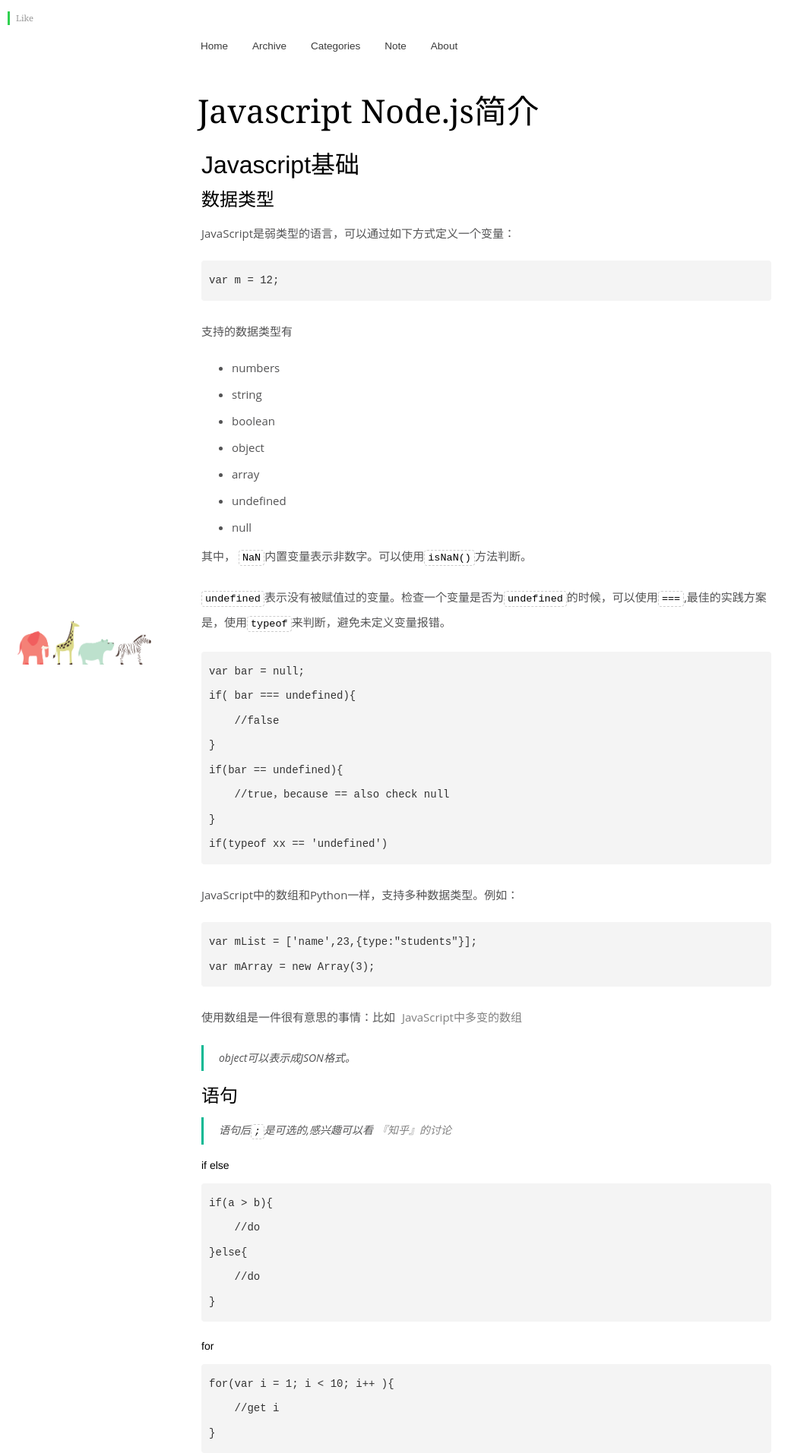
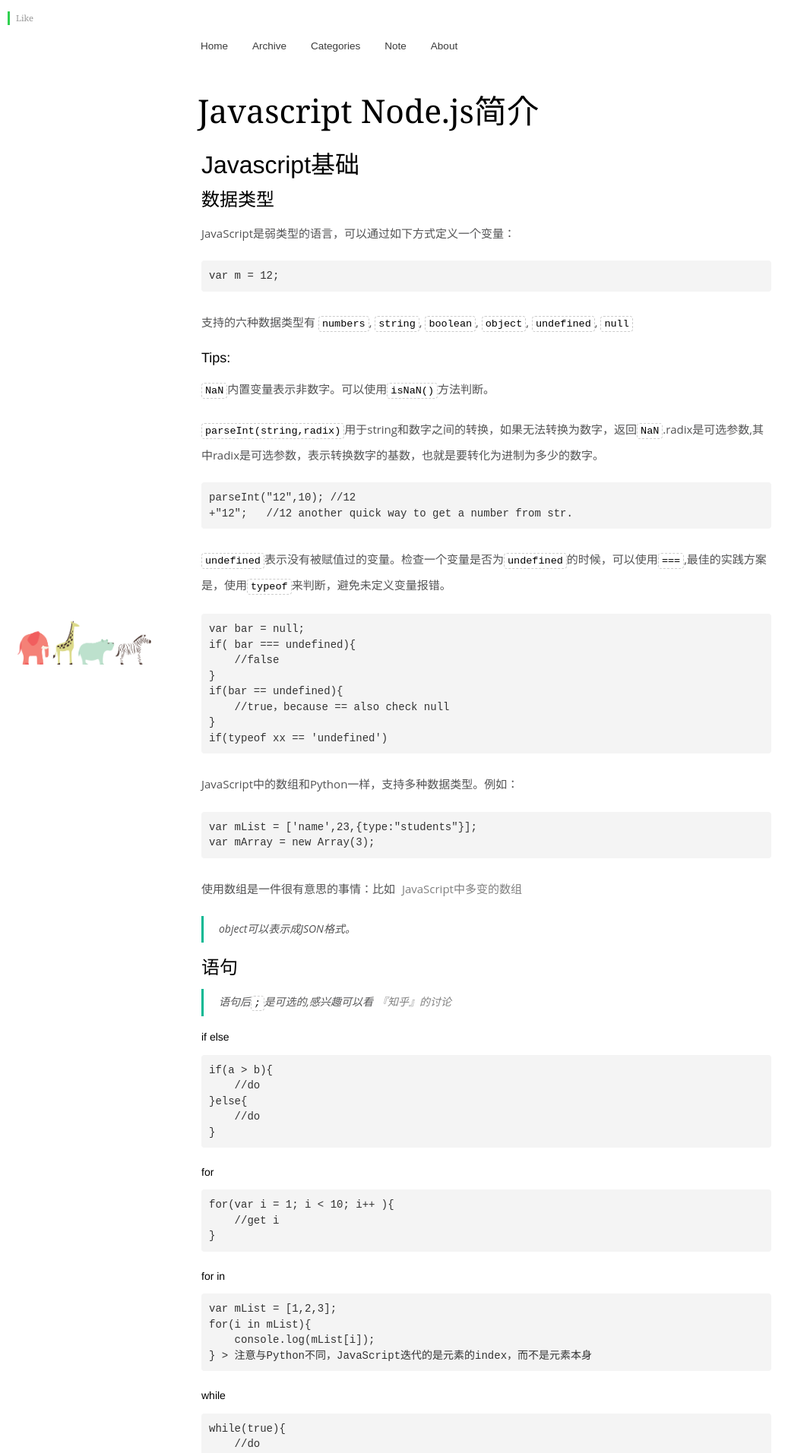
Before and after one commit to leeon/leeon.github.com, a Jekyll site: the page built from note/language/javascript.md, in a window 1280 px wide. Shown: the top 1913 px of the page at 76% size, without its empty margins (0-1062 px from the left). Built offline with Jekyll 4.4.1, drawn with Linux system fonts in a browser that asks for light colours; Markdown is read by kramdown in place of the engine named in the settings; comment, search, counter and statistics services are not loaded; some of the changed text lies outside the part shown.

```diff
--- a/note/language/javascript.md
+++ b/note/language/javascript.md
@@ -14,17 +14,18 @@ JavaScript是弱类型的语言，可以通过如下方式定义一个变量：
 
     var m = 12;
 
-支持的数据类型有
+支持的六种数据类型有 `numbers`, `string`, `boolean`, `object`, `undefined`, `null`
 
-+ numbers
-+ string
-+ boolean
-+ object
-+ array
-+ undefined
-+ null
+####Tips:
 
-其中， `NaN`内置变量表示非数字。可以使用`isNaN()`方法判断。
+`NaN`内置变量表示非数字。可以使用`isNaN()`方法判断。
+
+`parseInt(string,radix)`用于string和数字之间的转换，如果无法转换为数字，返回`NaN`.radix是可选参数,其中radix是可选参数，表示转换数字的基数，也就是要转化为进制为多少的数字。
+
+    parseInt("12",10); //12
+    +"12";   //12 another quick way to get a number from str.
+
+
 
 `undefined`表示没有被赋值过的变量。检查一个变量是否为`undefined`的时候，可以使用`===`,最佳的实践方案是，使用`typeof`来判断，避免未定义变量报错。
 
--- a/style/style.css
+++ b/style/style.css
@@ -72,7 +72,7 @@ ul, ol {margin: 0px; list-style:disc;}
 
 code {border:1px dashed #ccc;  -moz-border-radius:4px;-webkit-border-radius:4px;border-radius:4px; box-shadow:inset 1px 1px white; font-family:monospace; color:black; background: white;}
 
-pre {padding:10px; background:#f4f4f4;  -moz-border-radius:4px;-webkit-border-radius:4px;border-radius:4px;border:none;line-height:2.5em}
+pre {padding:10px; background:#f4f4f4;  -moz-border-radius:4px;-webkit-border-radius:4px;border-radius:4px;border:none;line-height:1.5em}
 pre code {border: none; box-shadow: none; font-size: 14px}
 pre {margin-bottom: 25px}
 
```
Also changed, not shown: other parts of note/language/javascript.md (+6 -1 lines), _posts/book/2014-02-10-what-startup-talks-in-zhihu.md (added, +51 -0 lines), note/index.md (+2 -1 lines), note/tool/git.md (+59 -31 lines), assets/images/2014/zhihu_cover.jpg (added), 2 other files.
